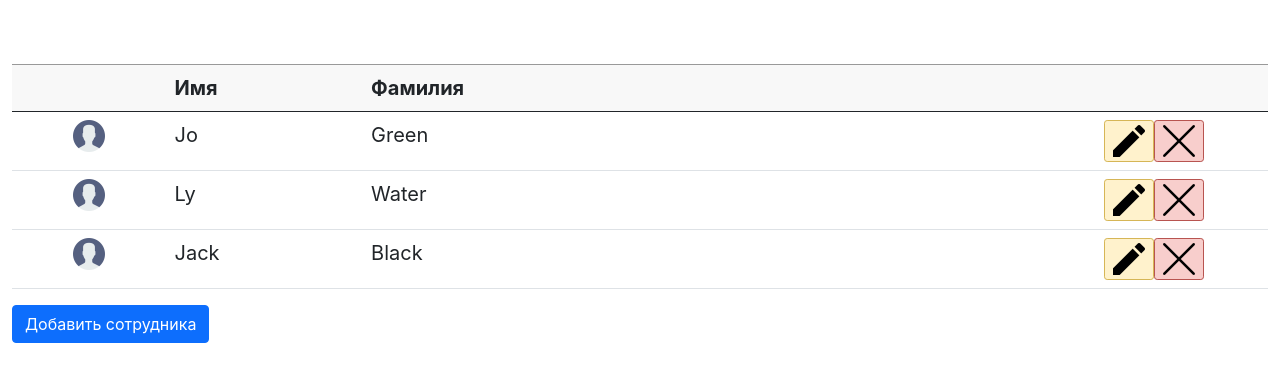
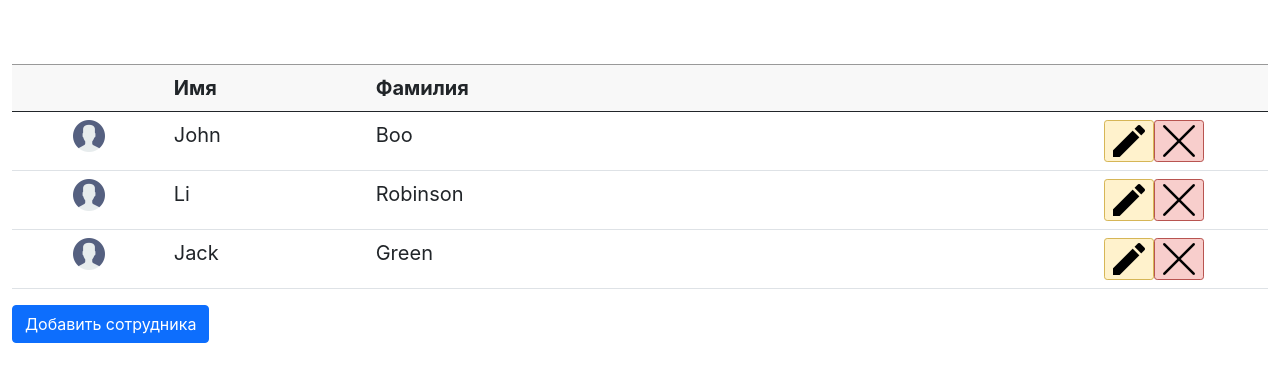
Before and after one commit to ElenaIzot/person-adding-application, a React (Create React App) app: page / in a window 1280 px wide. Shown: the top 382 px of the page. Built offline with nearby package versions, Linux system fonts and the light colour scheme.

Commit message:
created link on project

```diff
--- a/public/index.html
+++ b/public/index.html
@@ -8,11 +8,7 @@
     integrity="sha384-EVSTQN3/azprG1Anm3QDgpJLIm9Nao0Yz1ztcQTwFspd3yD65VohhpuuCOmLASjC" crossorigin="anonymous">
   <meta name="viewport" content="width=device-width, initial-scale=1" />
   <meta name="theme-color" content="#000000" />
-  <meta name="description" content="Web site created using create-react-app" />
-  <link rel="apple-touch-icon" href="%PUBLIC_URL%/logo192.png" />
-
   <link rel="manifest" href="%PUBLIC_URL%/manifest.json" />
-
   <title>Сотрудники</title>
 </head>
 
--- a/src/App.tsx
+++ b/src/App.tsx
@@ -1,12 +1,16 @@
 import React from 'react';
 import './App.css';
 import { Table } from './Components/Table';
-
+import { BrowserRouter as Router, Route, Switch } from 'react-router-dom';
 
 function App() {
   return (
     <div className="container-xxl">
-      <Table />
+      <Router basename='/'>
+        <Switch>
+          <Route path='/' component={Table} />
+        </Switch>
+      </Router>
     </div>
   );
 }
--- a/src/Components/Models.tsx
+++ b/src/Components/Models.tsx
@@ -4,24 +4,23 @@ export interface Person {
     lastName: string,
 };
 
-//API взаимодействия: GET api/v1/persons
 let ID: number = 1;
 
 let _PERSONS_FROM_SERVER: Person[] = [
     {
         id: ID++,
-        firstName: 'Jo',
-        lastName: 'Green',
+        firstName: 'John',
+        lastName: 'Boo',
     },
     {
         id: ID++,
-        firstName: 'Ly',
-        lastName: 'Water',
+        firstName: 'Li',
+        lastName: 'Robinson',
     },
     {
         id: ID++,
         firstName: 'Jack',
-        lastName: 'Black',
+        lastName: 'Green',
     },
 ];
 
--- a/src/Components/Table.tsx
+++ b/src/Components/Table.tsx
@@ -1,7 +1,6 @@
 import { useEffect, useState } from "react";
 import { Modal } from "react-bootstrap";
 import { ModalCreatePerson } from "./ModalCreatePerson";
-import { ModalEditPerson } from './ModalEditPerson';
 import cancel from "../img/cancel.png";
 import pencil from "../img/pencil.png";
 import user from "../img/user.png";
@@ -37,11 +36,11 @@ export function Table() {
         });
     };
 
-
     const showPeopleDeleteDialog = (id: number) => {
         setPersonToDeleteId(id);
         setShowDeletePerson(true);
     }
+
     const showCreatePersonModal = () => {
         setCreatModalState({
             ...creatModalState,
@@ -52,7 +51,6 @@ export function Table() {
                 lastName: '',
             }
         })
-
     }
 
     const showPeopleEditDialog = (person: Person): void => {
@@ -99,8 +97,7 @@ export function Table() {
                         </button>
                         <button type="button"
                             className="btn-delete btn btn-sm"
-                            onClick={() => showPeopleDeleteDialog(person.id!)}
-                        >
+                            onClick={() => showPeopleDeleteDialog(person.id!)}>
                             <img className='icon'
                                 src={cancel}
                                 alt={'delete'}
@@ -131,44 +128,27 @@ export function Table() {
                 className="btn btn-primary"
                 data-bs-toggle="modal"
                 data-bs-target="#staticBackdrop"
-                onClick={showCreatePersonModal}
-            >
+                onClick={showCreatePersonModal}>
                 Добавить сотрудника
             </button>
-
-            {/* <Modal
-                show={show}
-                onHide={() => setShow(false)}
-                backdrop="static"
-                keyboard={false}>
-                <Modal.Header closeButton className="modal__header">
-                    <Modal.Title>Создание сотрудника</Modal.Title>
-                </Modal.Header>
-                <Modal.Body>
-                    <a href='/'>Назад к списку</a>
-                </Modal.Body>
-                <ModalCreatePerson onSubmit={onPeopleCreateSubmit} />
-            </Modal> */}
-
-
             <Modal
                 show={creatModalState.isVisible}
                 onHide={() => setCreatModalState({
                     ...creatModalState,
                     isVisible: false
                 })}
-
                 backdrop="static"
                 keyboard={false}>
                 <Modal.Header closeButton className="modal__header">
                     <Modal.Title>Редактирование сотрудника</Modal.Title>
                 </Modal.Header>
                 <Modal.Body>
-                    <a href='#'>Назад к списку</a>
+                    <a href=''>Назад к списку</a>
                 </Modal.Body>
-                <ModalCreatePerson person={creatModalState.person} onSubmit={onPeopleCreateSubmit} />
+                <ModalCreatePerson
+                    person={creatModalState.person}
+                    onSubmit={onPeopleCreateSubmit} />
             </Modal>
-
             <Modal
                 show={showDeletePerson}
                 onHide={() => setShowDeletePerson(false)}
@@ -178,7 +158,7 @@ export function Table() {
                     <Modal.Title>Удаление сотрудника</Modal.Title>
                 </Modal.Header>
                 <Modal.Body>
-                    <a href='#'>Назад к списку</a>
+                    <a  href='/'>Назад к списку</a>
                 </Modal.Body>
                 <Modal.Body>
                     <form className="form__modal">
```
Also changed, not shown: package.json (+10 -1 lines), src/Components/ModalEditPerson.tsx (deleted, +0 -30 lines), 2 other files (tests, documents, lock files or other folders).
